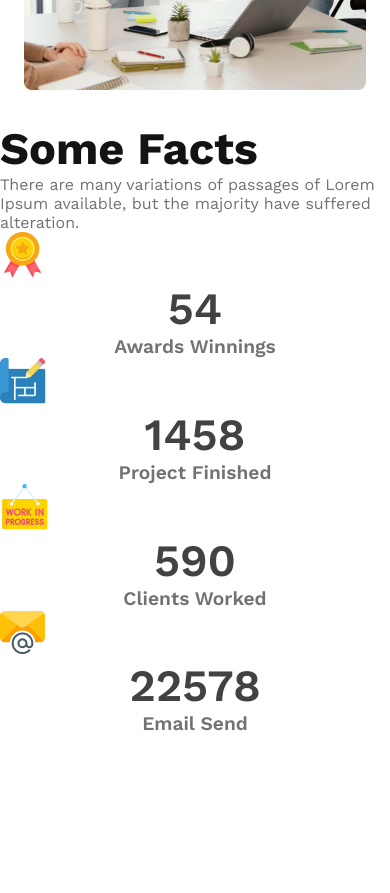
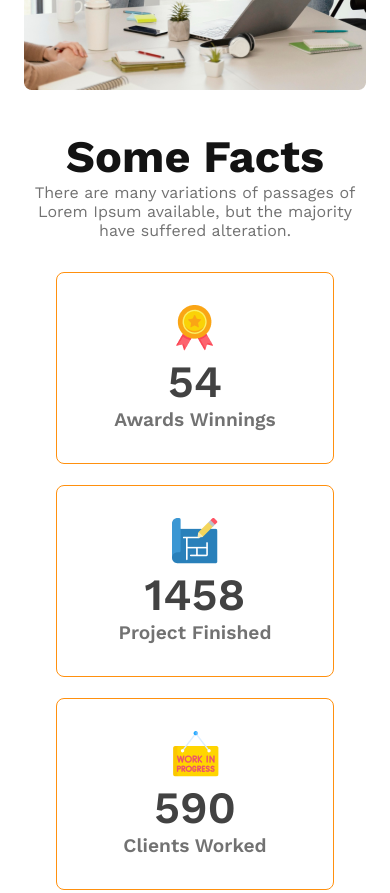
Before and after one commit to rabby-web/architects, a plain HTML site: page index.html in a window 390 px wide. Shown: the part 2460-3353 px from the top of the page. Before the commit the page ends 3195 px from the top, so only its background shows below. Drawn offline with nearby package versions, Linux system fonts and the light colour scheme.

Commit message:
fact card responsive

```diff
--- a/styles/style.css
+++ b/styles/style.css
@@ -136,6 +136,17 @@ main{
     font-size: 1.2rem;
     font-weight: 600;
 }
+.card{
+    border-radius: 8px;
+    border: 1px solid #FF900E;
+    padding: 2rem;
+}
+.facts-card-container{
+    display: flex;
+    justify-content: space-around;
+    text-align: center;
+    margin: 2rem 0;
+}
 /* ---------/main--------- */
 
 /* ---------media screen for mobile--------- */
@@ -155,6 +166,16 @@ main{
         grid-template-columns: repeat(1, 1fr);
         gap: 1rem;
         margin: 1rem 0;
+    }
+    .fact{
+        margin: 1.5rem;
+        text-align: center;
+    }
+    .facts-card-container{
+        flex-direction: column;
+        gap: 1.3rem;
+        text-align: center;
+        margin: 2rem;
     }
 }
 
@@ -176,4 +197,14 @@ main{
         gap: 1rem;
         margin: 1rem 0;
     }
+    .fact{
+        margin: 1.5rem;
+        text-align: center;
+    }
+    .facts-card-container{
+        flex-wrap: wrap;
+        gap: 1.3rem;
+        text-align: center;
+        margin: 2rem;
+    }
 }
```
